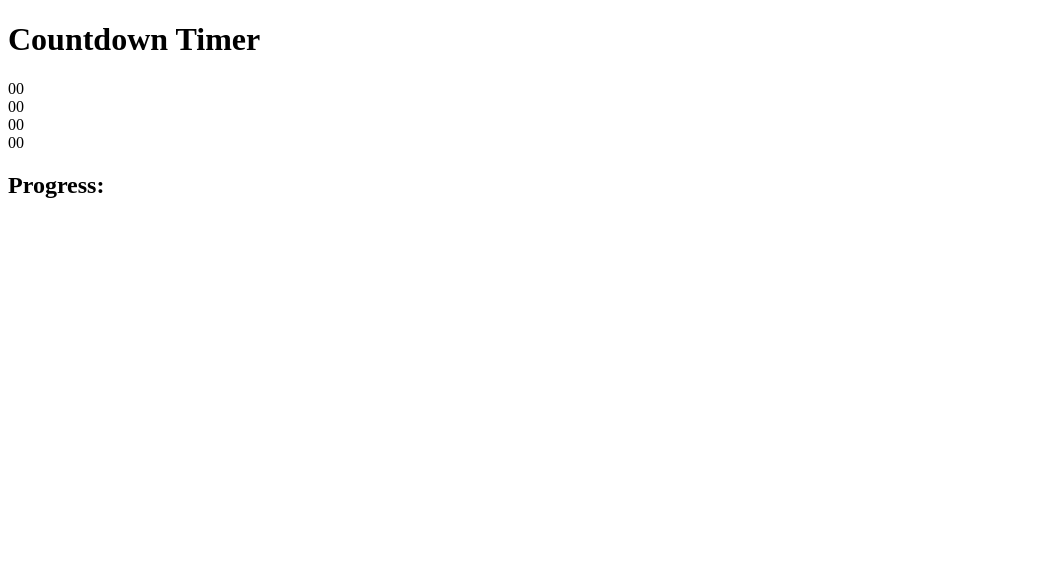
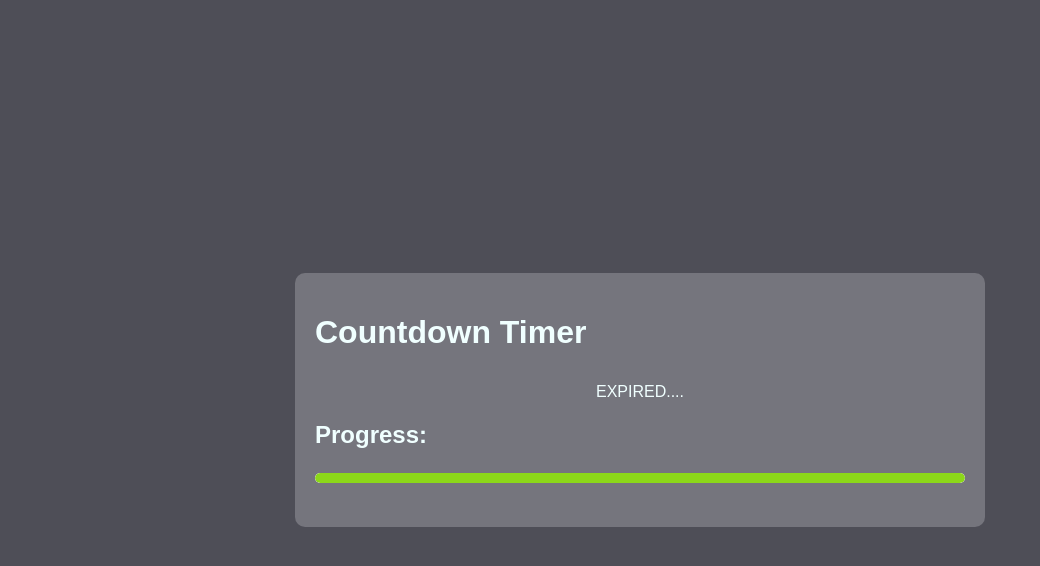
Before and after one commit to SM1Arts/Countdown-Timer, a plain HTML site: page index.html in a window 1280 px wide. Shown: the whole page, without its empty margins (0-1040 px from the left). Drawn offline with Linux system fonts and the light colour scheme.

Commit message:
add second line

```diff
--- a/index.html
+++ b/index.html
@@ -4,39 +4,46 @@
     <meta charset="UTF-8">
     <meta name="viewport" content="width=device-width, initial-scale=1.0">
     <title>Countdown Timer</title>
+    <link rel="stylesheet" href="style.css">
 </head>
 <body>
 
     <div class="container">
-        <!-- timer heading
+        <!--
+        Goals
+        timer heading
         day/hr/min/sec
         progress heading
         progress bar -->
 
         <h1>Countdown Timer</h1>
 
-        <div class="countdown">
+        <div id="countdown">
             <div>
                 <span id="days">00</span>
+                days
             </div>
             <div>
                 <span id="hours">00</span>
+                hrs
             </div>
             <div>
                 <span id="minutes">00</span>
+                mins
             </div>
             <div>
                 <span id="seconds">00</span>
+                secs
             </div>
         </div>
 
         <h2>Progress:</h2>
-        <div class="profress-container">
-            <div class="progress-bar">
+        <div class="progress-container">
+            <div id="progress-bar">
 
             </div>
         </div>
     </div>
-
+    <script src="script.js"></script>
 </body>
 </html>
--- a/script.js
+++ b/script.js
@@ -1,4 +1,4 @@
-let endDate = new Date("1 Jan, 2025 15:09:00").getTime();
+let endDate = new Date("1 Jan, 2025 15:45:00").getTime();
 let startDate = new Date().getTime();
 
 
@@ -28,14 +28,14 @@ let x = setInterval(function updateTime() {
 
     // calculating width percentage for progress bar
     let totalDistance = endDate - startDate;
-    let widthPercentage = (distanceCovered/totalDistance) * 100;
+    let widthPercentage = Math.ceil((distanceCovered/totalDistance) * 100);
 
     // set width for progress bar
     document.getElementById("progress-bar").style.width = widthPercentage + "%";
 
     if(distancePending < 0){
         clearInterval(x);
-        document.getElementById("countdown").innerHTML = "EXPIRED";
+        document.getElementById("countdown").innerHTML = "EXPIRED....";
         document.getElementById("progress-bar").style.width = "100%";
     }
 
--- a/style.css
+++ b/style.css
@@ -0,0 +1,65 @@
+body{
+    background-color: rgb(78, 78, 87);
+    color: azure;
+    display: flex;
+    justify-content: center;
+    align-items: center;
+    margin: 0;
+    height: 100vh;
+    font-family: Arial, Helvetica, sans-serif;
+}
+
+.container{
+    width: 80%;
+    max-width: 650px;
+    margin: 0 auto;
+    background-color: rgb(117, 117, 125);
+    padding: 20px;
+    border-radius: 10px;
+}
+
+h1{
+    font-size: 2em;
+    margin-bottom: 1em;
+}
+
+h2{
+    font-size: 1.5em;
+    margin-bottom: 1em;
+}
+
+#countdown{
+    display: flex;
+    justify-content: space-around;
+}
+
+#countdown div{
+    padding: 30px;
+    background-color: #dad7d7;
+    border-radius: 5px;
+    color: black;
+    display: flex;
+    flex-direction: column;
+    text-align: center;
+}
+
+span{
+    font-size: xx-large;
+}
+
+.progress-container{
+    background-color: white;
+    width: 100%;
+    height: 10px;
+    border-radius: 5px;
+    margin-bottom: 1.5em;
+    overflow: hidden;
+}
+
+#progress-bar{
+    background-color: rgb(140, 216, 25);
+    width: 0%;
+    height: 100%;
+    transition: width 1s ease-in-out;
+    border-radius: 5px;
+}
```
